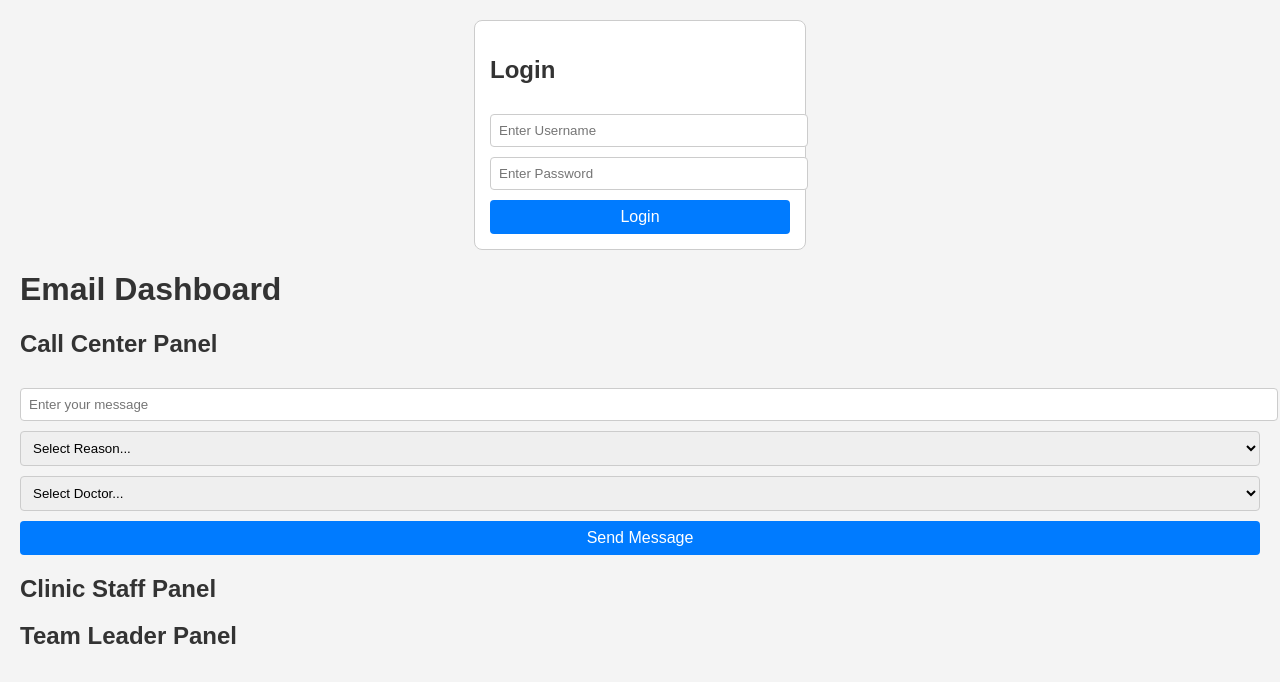
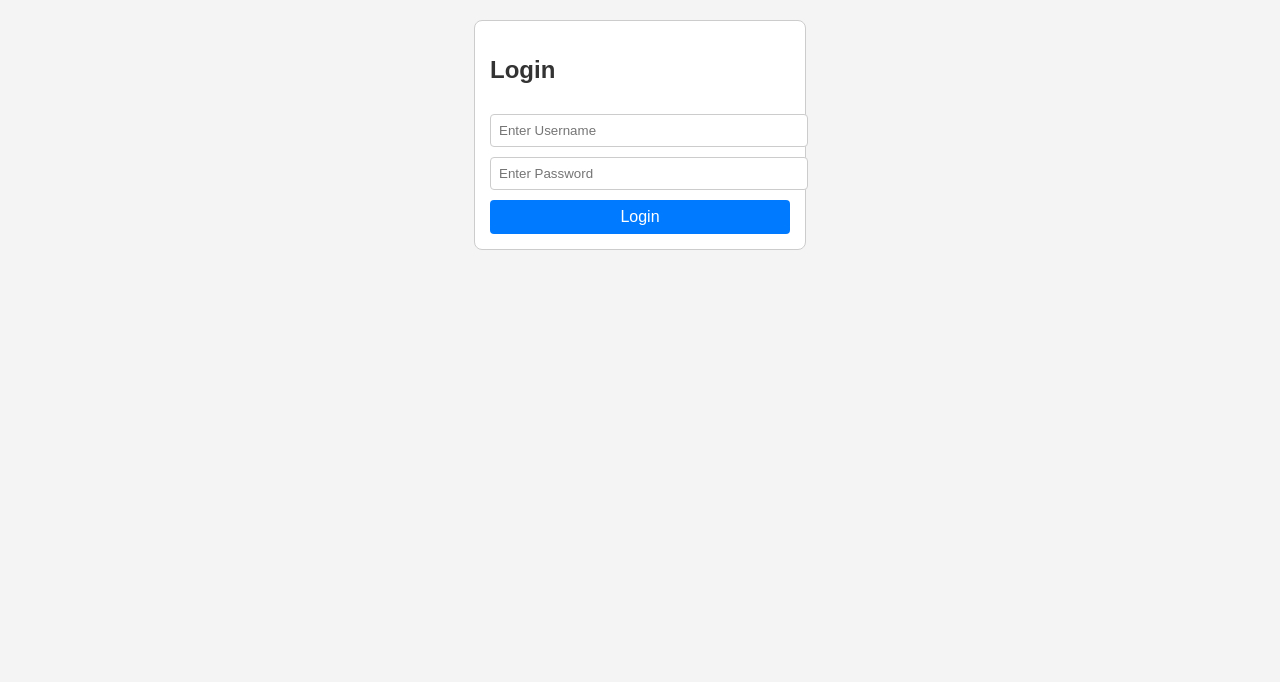
Before and after one commit to Herdi88/Emial-Dashboards, a plain HTML site: page index.html in a window 1280 px wide. Drawn offline with Linux system fonts and the light colour scheme.

Commit message:
Update index.html

```diff
--- a/index.html
+++ b/index.html
@@ -17,43 +17,11 @@
     <div id="dashboard" style="display: none;">
         <h1>Email Dashboard</h1>
         <div id="userInfo"></div>
-        <div id="messages">
-            <h3>Messages</h3>
-            <p>No new messages at this time.</p>
-        </div>
-        <div>
-            <h3>Send a Message:</h3>
-            <input type="text" id="messageInput" placeholder="Type your message here...">
-            <button onclick="sendMessage()">Send</button>
-        </div>
+        <div id="messages"></div>
+        <input type="text" id="messageInput" placeholder="Type your message here...">
+        <button onclick="sendMessage()">Send</button>
     </div>
 
-    <body>
-    <h1>Email Dashboard</h1>
-    <div id="callCenter">
-        <h2>Call Center Panel</h2>
-        <input type="text" id="messageInput" placeholder="Enter your message">
-        <select id="inquiryReason">
-            <option value="">Select Reason...</option>
-            <option value="appointment">Appointment</option>
-            <option value="billing">Billing Inquiry</option>
-            <option value="generalInfo">General Information</option>
-        </select>
-        <select id="doctorSelect">
-            <option value="">Select Doctor...</option>
-            <option value="drSmith">Dr. Smith</option>
-            <option value="drJones">Dr. Jones</option>
-        </select>
-        <button id="sendMessageButton">Send Message</button>
-    </div>
-    <div id="clinicStaff">
-        <h2>Clinic Staff Panel</h2>
-        <div id="clinicMessages"></div>
-    </div>
-    <div id="teamLeader">
-        <h2>Team Leader Panel</h2>
-        <div id="leaderMessages"></div>
-    </div>
     <script src="script.js"></script>
 </body>
 </html>
```
